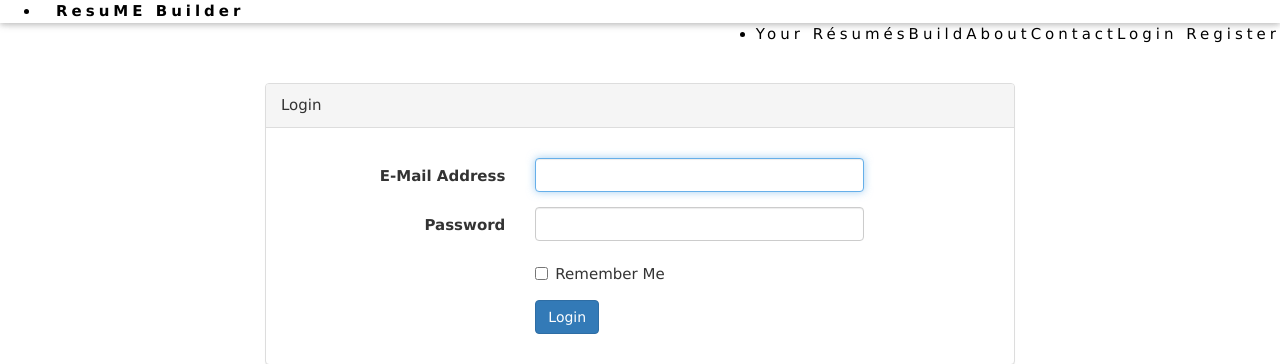
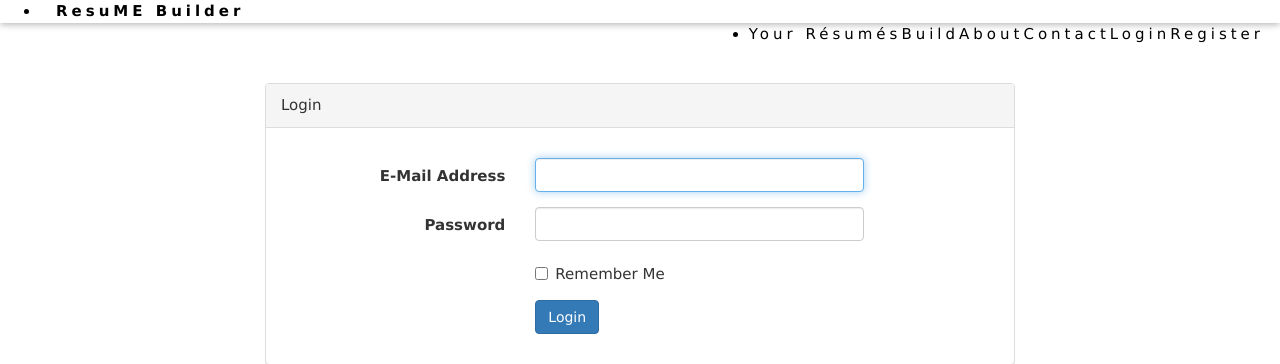
Before and after one commit to falkzach/CSCI595-Resume-App, a Laravel app: page /login in a window 1280 px wide. Shown: the top 364 px of the page. Run offline with Laravel 8, Linux system fonts and the light colour scheme; some libraries are stand-ins or nearby versions.

Commit message:
fix nav prior to login secure resume controller fix canned login redirect

```diff
--- a/app/Http/Controllers/HomeController.php
+++ b/app/Http/Controllers/HomeController.php
@@ -23,6 +23,6 @@ class HomeController extends Controller
      */
     public function index()
     {
-        return view('home');
+        return redirect('main');
     }
 }
--- a/app/Http/Controllers/ResumeController.php
+++ b/app/Http/Controllers/ResumeController.php
@@ -8,6 +8,11 @@ use Illuminate\Support\Facades\Auth;
 
 class ResumeController extends Controller
 {
+    public function __construct()
+    {
+        $this->middleware('auth');
+    }
+
     public function index()
     {
         $resumes = Auth::user()->resumes;
--- a/resources/views/layouts/app.blade.php
+++ b/resources/views/layouts/app.blade.php
@@ -35,8 +35,8 @@
       <a href="/main#about" class="w3-left"> About </a>
       <a href="/main#contact" class="w3-left"> Contact </a>
       @if(Auth::guest())
-          <a href="{{ url('/login') }}">Login</a>
-          <a href="{{ url('/register') }}">Register</a>
+          <a href="{{ url('/login') }}"  class="w3-left">Login</a>
+          <a href="{{ url('/register') }}"  class="w3-left w3-margin-right">Register</a>
       @else
           <a href="/account" class="w3-left"> Account </a>
             <a href="{{ url('/logout') }}" class="w3-left w3-margin-right"
```
